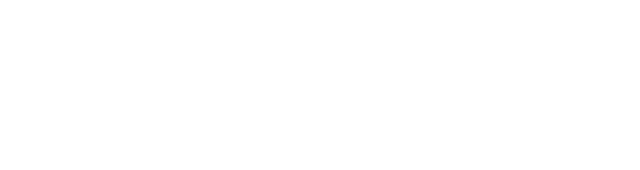
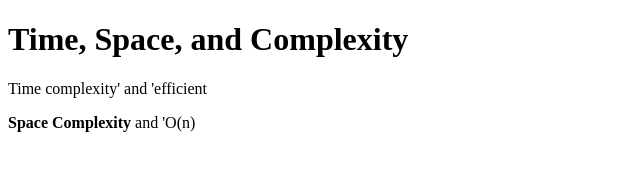
Before and after one commit to acciojob/time-and-space-complexity-accio-garry, a website: page main.html in a window 1280 px wide. Shown: the whole page, without its empty margins (0-640 px from the left). Drawn offline with Linux system fonts and the light colour scheme.

Commit message:
created a submission

```diff
--- a/main.html
+++ b/main.html
@@ -7,8 +7,9 @@
 </head>
 
 <body>
-	<!-- the entire body must be written by student -->
-    <script type="text/javascript" src="./script.js">
+	<h1>Time, Space, and Complexity</h1>
+	<p>Time complexity' and 'efficient</p>
+	<p><b>Space Complexity </b>and 'O(n)</p>
 </script>
 
 </body>
```
